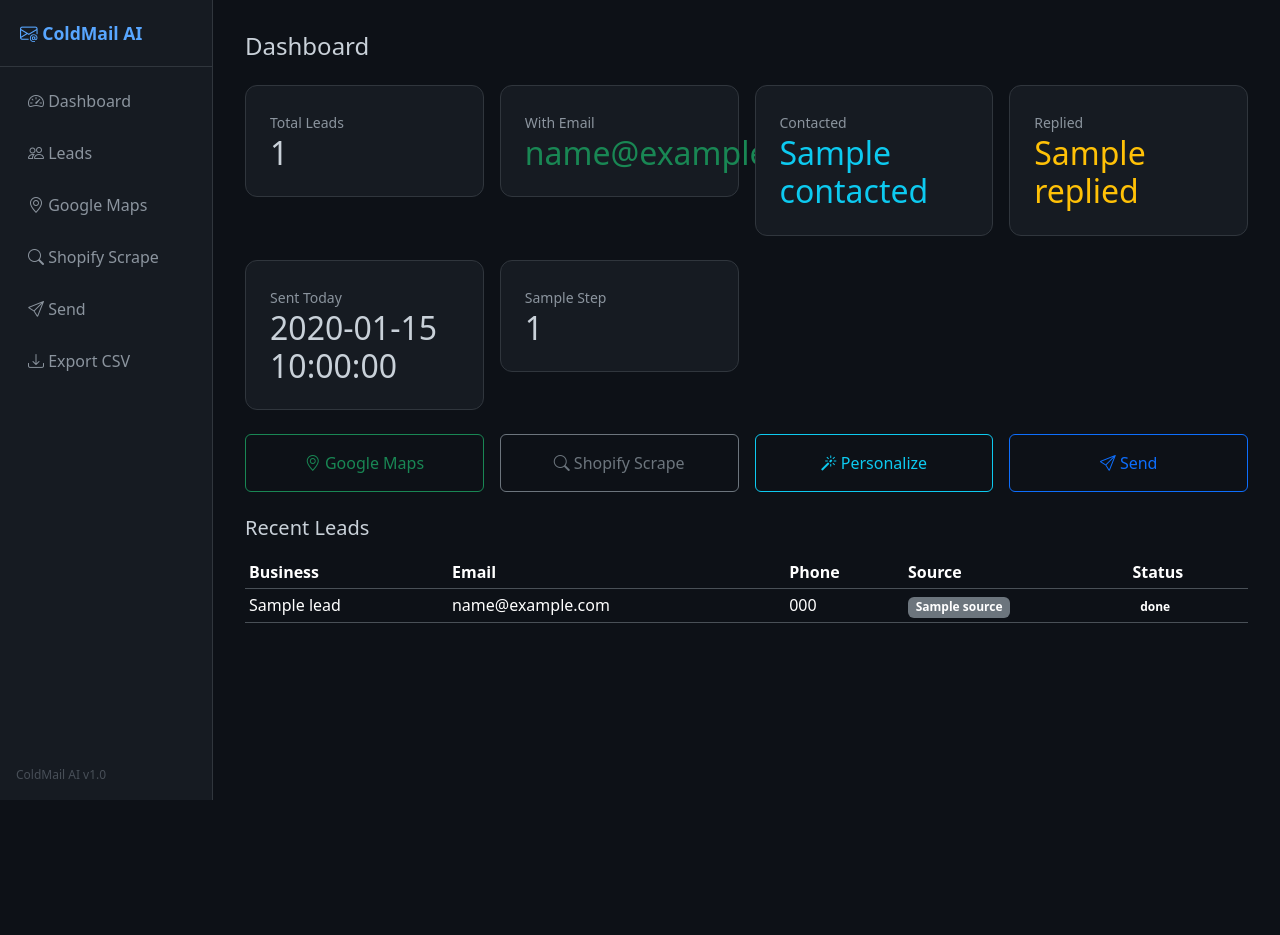
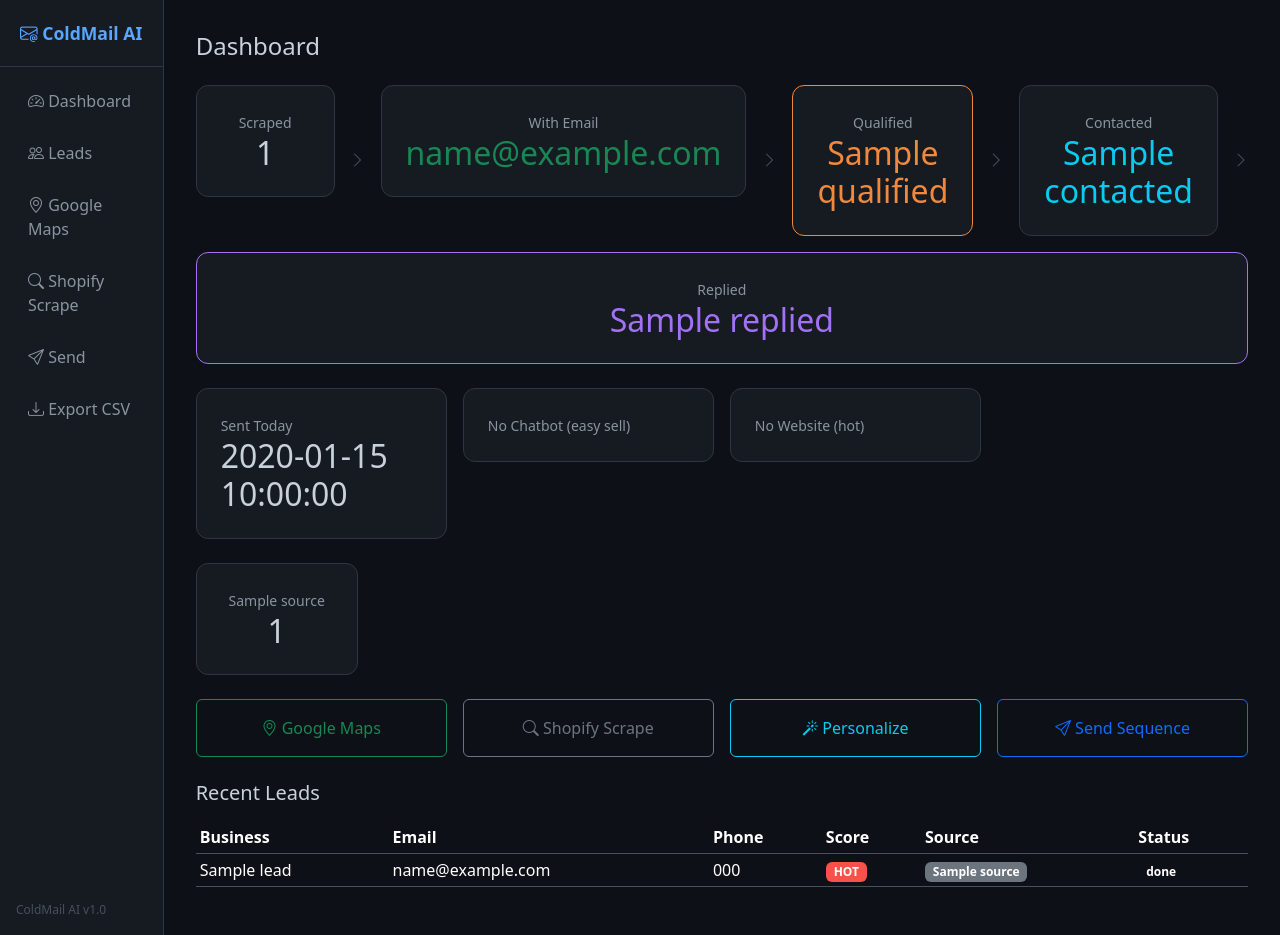
Before and after one commit to MuraduzzamanRifat/Client-hunting, a Flask app: template templates/dashboard.html in a window 1280 px wide. Before the commit the page ends 800 px from the top, so only its background shows below. Run offline with Flask 3, Linux system fonts and the light colour scheme; the template is opened without the code that fills it: most values are stand-ins (such as "Sample title", 1, 10 or a date in 2020).

Commit message:
Add website audit, lead scoring, and funnel dashboard
- Website auditor: detects chatbot, automation, SSL, load speed
- Auto-qualification: score 0-100 (lower = better lead)
- HOT/WARM/COLD badges on leads based on score
- Funnel dashboard: Scraped > With Email > Qualified > Contacted > Replied
- Auto-generates personalization line from website audit
- DB migration for new columns (score, has_chatbot, etc.)
- Leads without website flagged as high-conversion targets

Co-Authored-By: Claude Opus 4.6 (1M context) <noreply@anthropic.com>

```diff
--- a/app.py
+++ b/app.py
@@ -123,6 +123,7 @@ def maps_page():
         def _run():
             try:
                 from scraper.maps_scraper import search_google_maps, extract_email_from_website
+                from scraper.website_auditor import audit_website
                 _jobs[job_id]["log"].append(f"Searching Google Maps: {query}")
                 if location:
                     _jobs[job_id]["log"].append(f"Location: {location}")
@@ -131,21 +132,29 @@ def maps_page():
                 _jobs[job_id]["total"] = len(businesses)
                 _jobs[job_id]["log"].append(f"Found {len(businesses)} businesses")
 
+                qualified = 0
                 for i, biz in enumerate(businesses, 1):
                     _jobs[job_id]["progress"] = i
                     name = biz["title"]
                     domain = biz["domain"]
 
-                    # Try to get email from website
                     email = None
+                    audit = {"score": 0, "has_chatbot": False, "has_automation": False,
+                             "load_time": None, "personal_line": ""}
+
                     if biz["website"]:
-                        _jobs[job_id]["log"].append(f"[{i}/{len(businesses)}] {name} — crawling {biz['website']}")
+                        _jobs[job_id]["log"].append(f"[{i}/{len(businesses)}] {name} — auditing + crawling")
                         try:
+                            # Audit website (checks chatbot, speed, automation)
+                            audit = audit_website(biz["website"])
+                            # Extract email
                             email = extract_email_from_website(biz["website"])
                         except Exception:
                             pass
+                    else:
+                        audit["personal_line"] = f"Noticed {name} doesn't have a website yet — huge opportunity."
+                        audit["score"] = 5  # No website = best lead
 
-                    # Use domain or title as unique key
                     lead_domain = domain or name.lower().replace(" ", "-").replace(".", "")
 
                     if db.add_lead(
@@ -158,18 +167,39 @@ def maps_page():
                         address=biz.get("address"),
                         rating=biz.get("rating"),
                         website=biz.get("website"),
+                        score=audit.get("score", 50),
+                        has_chatbot=1 if audit.get("has_chatbot") else 0,
+                        has_automation=1 if audit.get("has_automation") else 0,
+                        load_time=audit.get("load_time"),
                     ):
+                        # Auto-set personalization line from audit
+                        if audit.get("personal_line"):
+                            lead = db.get_conn().execute(
+                                "SELECT id FROM leads WHERE domain = ?", (lead_domain,)
+                            ).fetchone()
+                            if lead:
+                                db.update_lead(lead["id"], first_line=audit["personal_line"])
+
                         _jobs[job_id]["added"] += 1
-                        status = f"[OK] {name}"
+
+                        # Build status line
+                        tags = []
                         if email:
-                            status += f" -> {email}"
+                            tags.append(f"email: {email}")
                         if biz["phone"]:
-                            status += f" | {biz['phone']}"
-                        _jobs[job_id]["log"].append(status)
+                            tags.append(f"phone: {biz['phone']}")
+                        if not audit.get("has_chatbot") and biz["website"]:
+                            tags.append("NO CHATBOT")
+                        if audit.get("score", 50) < 30:
+                            tags.append("HOT LEAD")
+                            qualified += 1
+
+                        _jobs[job_id]["log"].append(f"[OK] {name} | {' | '.join(tags)}")
                     else:
                         _jobs[job_id]["log"].append(f"[SKIP] {name} (already exists)")
 
                 _jobs[job_id]["status"] = "done"
+                _jobs[job_id]["qualified"] = qualified
                 _jobs[job_id]["log"].append(f"Done! Added {_jobs[job_id]['added']} new leads.")
             except Exception as e:
                 _jobs[job_id]["status"] = "error"
--- a/templates/dashboard.html
+++ b/templates/dashboard.html
@@ -3,33 +3,53 @@
 {% block content %}
 <h4 class="mb-4">Dashboard</h4>
 
+<!-- Funnel Stats -->
 <div class="row g-3 mb-4">
-    <div class="col-md-3">
-        <div class="stat-card">
-            <small>Total Leads</small>
+    <div class="col">
+        <div class="stat-card text-center">
+            <small>Scraped</small>
             <h3>{{ stats.total_leads }}</h3>
         </div>
     </div>
-    <div class="col-md-3">
-        <div class="stat-card">
+    <div class="col d-flex align-items-center justify-content-center" style="max-width:30px; color:#484f58;">
+        <i class="bi bi-chevron-right"></i>
+    </div>
+    <div class="col">
+        <div class="stat-card text-center">
             <small>With Email</small>
             <h3 class="text-success">{{ stats.with_email }}</h3>
         </div>
     </div>
-    <div class="col-md-3">
-        <div class="stat-card">
+    <div class="col d-flex align-items-center justify-content-center" style="max-width:30px; color:#484f58;">
+        <i class="bi bi-chevron-right"></i>
+    </div>
+    <div class="col">
+        <div class="stat-card text-center" style="border-color:#f0883e;">
+            <small>Qualified</small>
+            <h3 style="color:#f0883e;">{{ stats.qualified }}</h3>
+        </div>
+    </div>
+    <div class="col d-flex align-items-center justify-content-center" style="max-width:30px; color:#484f58;">
+        <i class="bi bi-chevron-right"></i>
+    </div>
+    <div class="col">
+        <div class="stat-card text-center">
             <small>Contacted</small>
             <h3 class="text-info">{{ stats.contacted }}</h3>
         </div>
     </div>
-    <div class="col-md-3">
-        <div class="stat-card">
+    <div class="col d-flex align-items-center justify-content-center" style="max-width:30px; color:#484f58;">
+        <i class="bi bi-chevron-right"></i>
+    </div>
+    <div class="col">
+        <div class="stat-card text-center" style="border-color:#a371f7;">
             <small>Replied</small>
-            <h3 class="text-warning">{{ stats.replied }}</h3>
+            <h3 style="color:#a371f7;">{{ stats.replied }}</h3>
         </div>
     </div>
 </div>
 
+<!-- Detail Stats -->
 <div class="row g-3 mb-4">
     <div class="col-md-3">
         <div class="stat-card">
@@ -37,14 +57,18 @@
             <h3>{{ stats.today_sent }}</h3>
         </div>
     </div>
-    {% for step, count in stats.by_step.items() %}
     <div class="col-md-3">
         <div class="stat-card">
-            <small>{{ step.replace('_', ' ').title() }}</small>
-            <h3>{{ count }}</h3>
+            <small>No Chatbot (easy sell)</small>
+            <h3 class="text-warning">{{ stats.no_chatbot }}</h3>
         </div>
     </div>
-    {% endfor %}
+    <div class="col-md-3">
+        <div class="stat-card">
+            <small>No Website (hot)</small>
+            <h3 style="color:#f85149;">{{ stats.no_website }}</h3>
+        </div>
+    </div>
     {% if stats.contacted > 0 %}
     <div class="col-md-3">
         <div class="stat-card">
@@ -54,6 +78,20 @@
     </div>
     {% endif %}
 </div>
+
+<!-- Source Breakdown -->
+{% if stats.by_source %}
+<div class="row g-3 mb-4">
+    {% for source, count in stats.by_source.items() %}
+    <div class="col-md-2">
+        <div class="stat-card text-center">
+            <small>{{ source }}</small>
+            <h3>{{ count }}</h3>
+        </div>
+    </div>
+    {% endfor %}
+</div>
+{% endif %}
 
 <!-- Quick Actions -->
 <div class="row g-3 mb-4">
@@ -77,7 +115,7 @@
     </div>
     <div class="col-md-3">
         <a href="/send" class="btn btn-outline-primary w-100 py-3">
-            <i class="bi bi-send"></i> Send
+            <i class="bi bi-send"></i> Send Sequence
         </a>
     </div>
 </div>
@@ -87,20 +125,38 @@
 <div class="table-responsive">
     <table class="table table-sm">
         <thead>
-            <tr><th>Business</th><th>Email</th><th>Phone</th><th>Source</th><th>Status</th></tr>
+            <tr><th>Business</th><th>Email</th><th>Phone</th><th>Score</th><th>Source</th><th>Status</th></tr>
         </thead>
         <tbody>
         {% for lead in leads %}
             <tr>
-                <td>{{ lead.store_name or lead.domain }}</td>
+                <td>
+                    {{ lead.store_name or lead.domain }}
+                    {% if lead.has_chatbot == 0 and lead.website %}
+                        <span class="badge bg-warning text-dark" style="font-size:.6rem;">NO CHATBOT</span>
+                    {% endif %}
+                </td>
                 <td>{{ lead.email or '<span class="text-muted">none</span>'|safe }}</td>
                 <td>{{ lead.phone or '-' }}</td>
+                <td>
+                    {% if lead.score is not none %}
+                        {% if lead.score < 20 %}
+                            <span class="badge" style="background:#f85149;">HOT</span>
+                        {% elif lead.score < 40 %}
+                            <span class="badge" style="background:#f0883e;">WARM</span>
+                        {% else %}
+                            <span class="badge bg-secondary">{{ lead.score }}</span>
+                        {% endif %}
+                    {% else %}
+                        -
+                    {% endif %}
+                </td>
                 <td><span class="badge bg-secondary">{{ lead.source or '-' }}</span></td>
                 <td><span class="badge badge-{{ lead.status }}">{{ lead.status }}</span></td>
             </tr>
         {% endfor %}
         {% if not leads %}
-            <tr><td colspan="5" class="text-center text-muted py-4">No leads yet. Start with Google Maps!</td></tr>
+            <tr><td colspan="6" class="text-center text-muted py-4">No leads yet. Start with Google Maps!</td></tr>
         {% endif %}
         </tbody>
     </table>
```
Also changed, not shown: db.py (+45 -4 lines), scraper/website_auditor.py (added, +204 -0 lines), templates/leads.html (+17 -4 lines).
